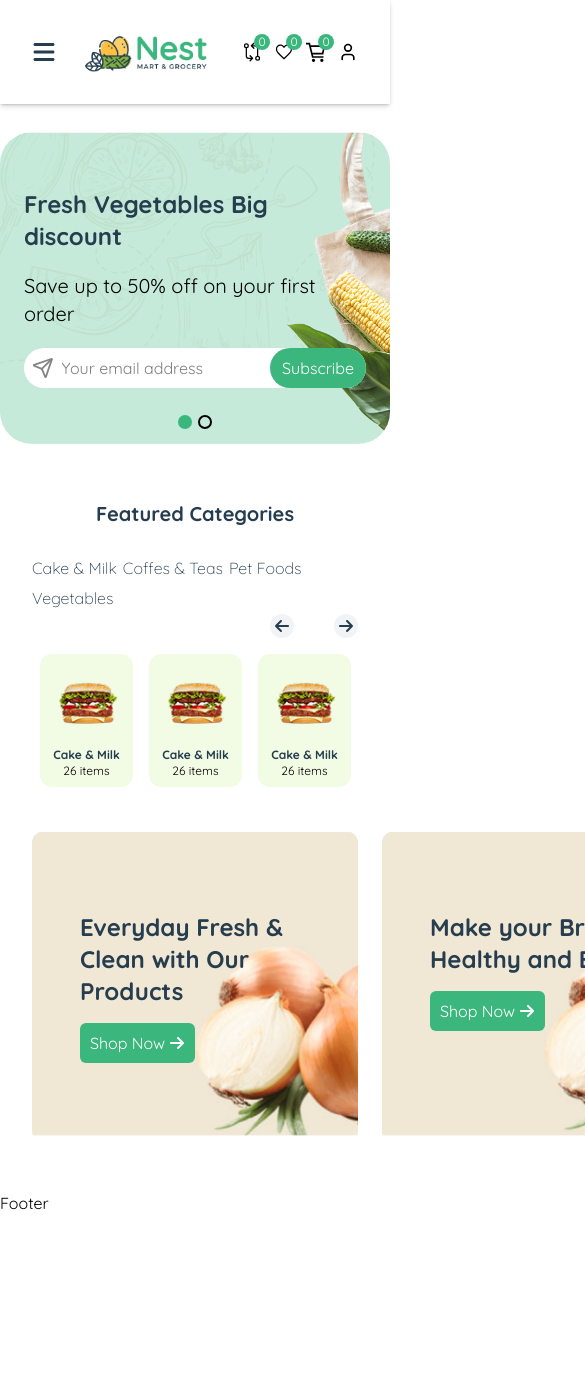
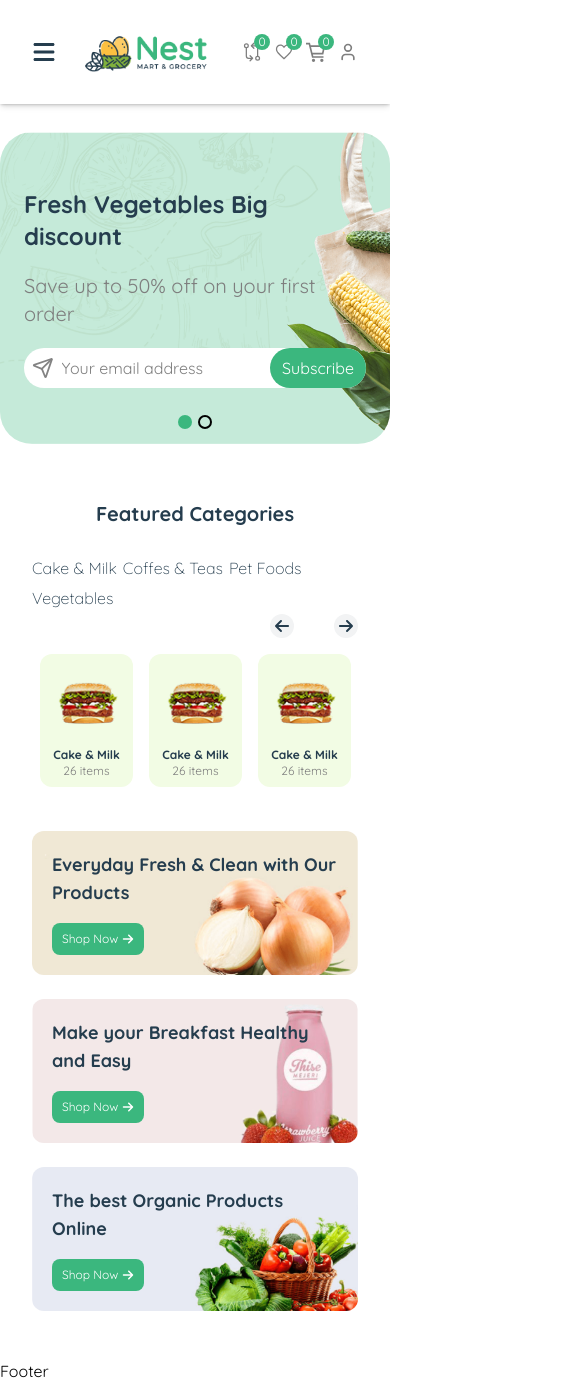
Before and after one commit to Tasnimmou11/E-Commerece_nest, a React (Vite) app: page / in a window 390 px wide. Shown: the top 1383 px of the page, 585 px wide, since content can reach past the window. Before the commit the page ends 1215 px from the top, so only its background shows below. Built offline with nearby package versions, Linux system fonts and the light colour scheme.

Commit message:
product banner responsive

```diff
--- a/src/components/Home/ProductBanner.jsx
+++ b/src/components/Home/ProductBanner.jsx
@@ -4,12 +4,12 @@ import ProductBannerItem from './ProductBannerItem'
 const ProductBanner = () => {
     return (
         <section className='pb-12'>
-            <div className="container flex gap-6">
+            <div className="container flex flex-col sm:flex-row  gap-6">
                 <ProductBannerItem bg="/productbanner1.png"  url="/">Everyday Fresh &
                 Clean with Our Products </ProductBannerItem>
-                <ProductBannerItem bg="/productbanner1.png"  url="/"> Make your Breakfast
+                <ProductBannerItem bg="/productbanner2.png"  url="/"> Make your Breakfast
                 Healthy and Easy</ProductBannerItem>
-                <ProductBannerItem bg="/productbanner1.png"  url="/">The best Organic
+                <ProductBannerItem bg="/Productbanner3.png"  url="/">The best Organic
                 Products Online </ProductBannerItem>
             </div>
         </section>
--- a/src/components/Home/ProductBannerItem.jsx
+++ b/src/components/Home/ProductBannerItem.jsx
@@ -4,10 +4,11 @@ import { Link } from 'react-router'
 
 const ProductBannerItem = ({bg, url,children}) => {
   return (
-    <div  className="py-20 px-12 bg-no-repeat bg-cover rounded-xl bg-center w-full"
-    style={{ backgroundImage: `url(${bg})` }}>
-        <h2 className='font-bold text-2xl text-primary w-62 mb-4'>{children}</h2>
-        <Link to={url} className='flex items-center gap-1 w-fit bg-brand py-2 px-2.5 rounded-md text-white'>Shop Now <FaArrowRight />
+    // <div className={`py-20 px-12 bg-[url('${bg}')] bg-no-repeat bg-cover rounded-xl bg-center w-full`}>
+    <div  className="p-5 lg:py-20 lg:px-12 bg-no-repeat bg-cover rounded-xl bg-center w-full"
+    style={{ backgroundImage: `url(${bg})`}}>
+        <h2 className='font-bold text-lg lg:text-2xl text-primary xl:w-62 mb-4'>{children}</h2>
+        <Link to={url} className='flex items-center gap-1 w-fit bg-brand py-2 px-2.5 rounded-lg text-white text-xs'>Shop Now <FaArrowRight />
         </Link>
     </div>
   )
--- a/src/components/utilities/SliderArrows.jsx
+++ b/src/components/utilities/SliderArrows.jsx
@@ -16,7 +16,7 @@ function PrevArrow(props) {
     const { customStyle, onClick } = props;
     return (
     <div
-        className={`w-6 h-6 md:w-10 md:h-10z-50 hover:bg-brand hover:text-white ${customStyle} rounded-full bg-[#F2F3F4]  text-primary flex justify-center items-center cursor-pointer`}
+        className={`w-6 h-6 md:w-10 md:h-10 z-50 hover:bg-brand hover:text-white ${customStyle} rounded-full bg-[#F2F3F4]  text-primary flex justify-center items-center cursor-pointer`}
 
     onClick={onClick}
         ><FaArrowLeft />
--- a/src/index.css
+++ b/src/index.css
@@ -12,7 +12,7 @@ body{
 @theme{
   --color-brand:#3BB77E;
   --color-primary:#253D4E;
-  ----color-secondary: #7E7E7E;
+  --color-secondary: #7E7E7E;
 }
 
 .banner_slider .slick-dots .slick-active div{
--- a/src/pages/Home.jsx
+++ b/src/pages/Home.jsx
@@ -2,6 +2,7 @@ import React from 'react'
 import Banner from '../components/Home/Banner'
 import Categories from '../components/Home/Categories'
 import ProductBanner from '../components/Home/ProductBanner'
+// import PopularProduct from '../components/Home/PopularProduct'
 
 const Home = () => {
   return (
@@ -9,6 +10,7 @@ const Home = () => {
     <Banner></Banner>
     <Categories></Categories>
     <ProductBanner></ProductBanner>
+    {/* <PopularProduct></PopularProduct> */}
     </>
   )
 }
```
Also changed, not shown: public/popularproduct1.png (added), src/components/Home/PopularProduct.jsx (added), src/components/utilities/ProductItem.jsx (added).
